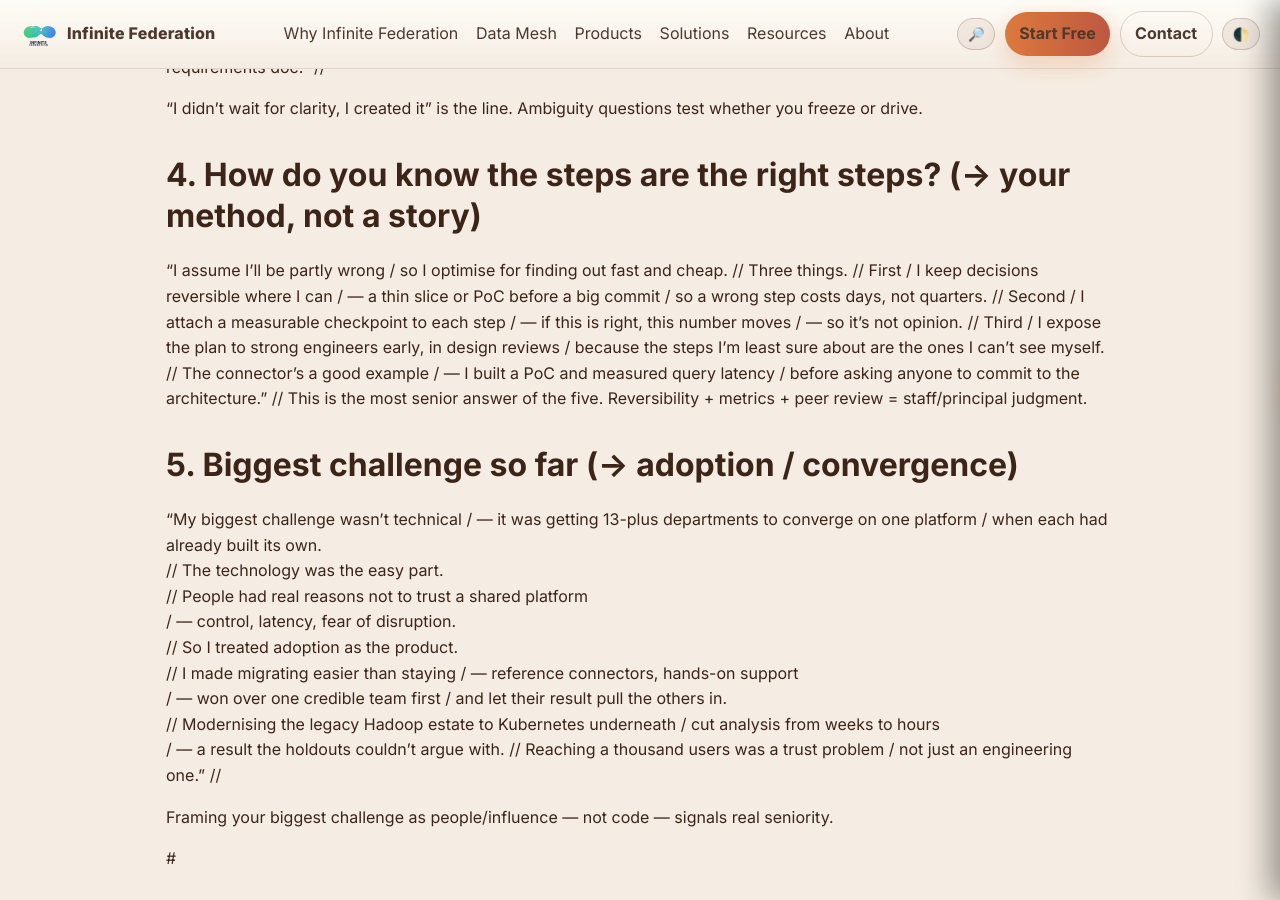
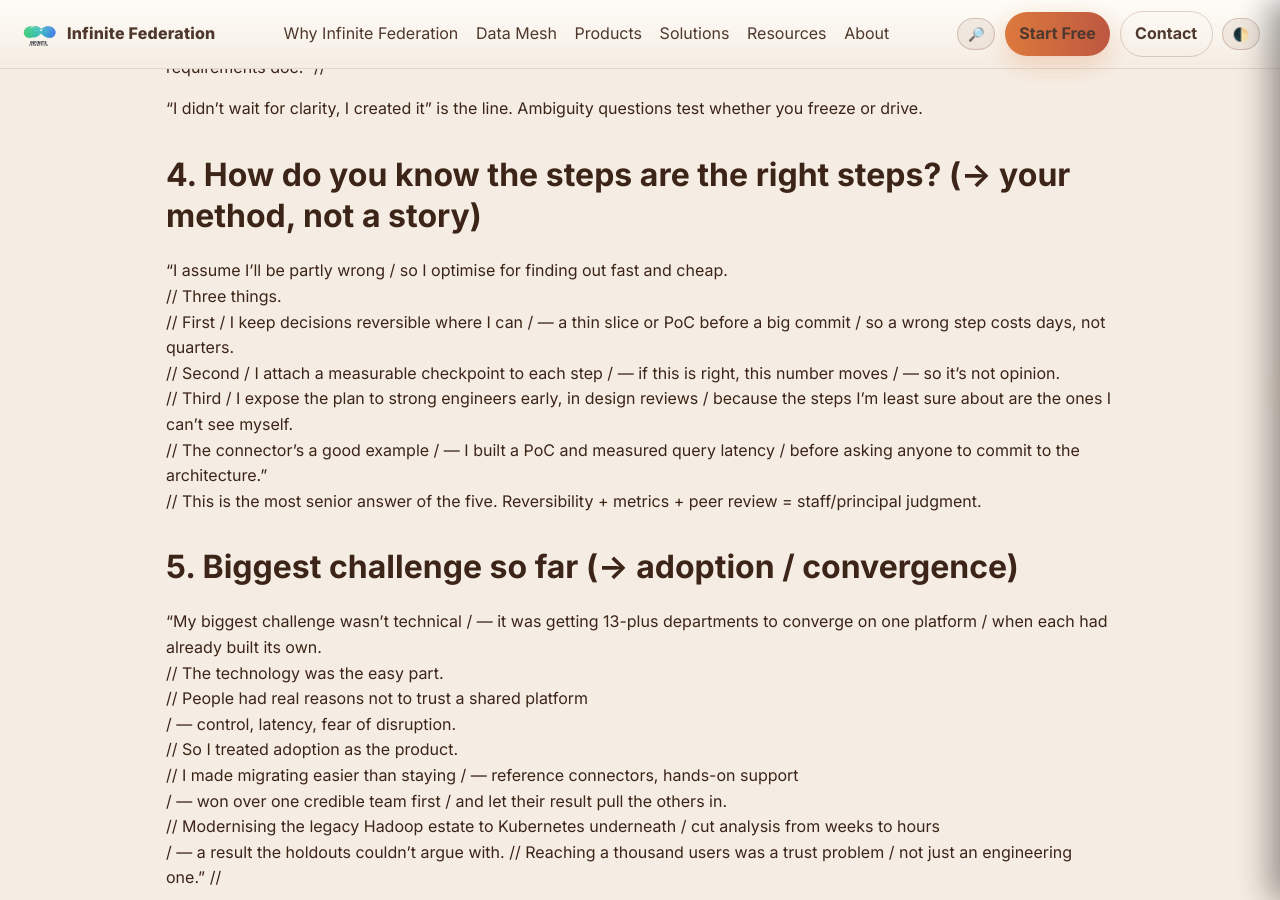
Before and after one commit to InfiniteFederation/InfiniteFederation.github.io, a Jekyll site: the page built from lab/salesforce/SFA-0001.md, in a window 1280 px wide and 900 px high, scrolled down 2892 px. Built offline with Jekyll 4.4.1, drawn with Linux system fonts in a browser that asks for light colours; our own code applies the rules of GitHub Pages for plain Markdown files.

Commit message:
Add HTML line breaks to improve text formatting
Reformatted text to include HTML line breaks for better readability.

```diff
--- a/lab/salesforce/SFA-0001.md
+++ b/lab/salesforce/SFA-0001.md
@@ -83,13 +83,13 @@ Shows your learning method and humility — exactly what they probe with "new to
 "I didn't wait for clarity, I created it" is the line. Ambiguity questions test whether you freeze or drive.
 
 # 4. How do you know the steps are the right steps? (→ your method, not a story)
-"I assume I'll be partly wrong / so I optimise for finding out fast and cheap.
-// Three things.
-// First / I keep decisions reversible where I can / — a thin slice or PoC before a big commit / so a wrong step costs days, not quarters.
-// Second / I attach a measurable checkpoint to each step / — if this is right, this number moves / — so it's not opinion.
-// Third / I expose the plan to strong engineers early, in design reviews / because the steps I'm least sure about are the ones I can't see myself.
-// The connector's a good example / — I built a PoC and measured query latency / before asking anyone to commit to the architecture."
-// This is the most senior answer of the five. Reversibility + metrics + peer review = staff/principal judgment.
+"I assume I'll be partly wrong / so I optimise for finding out fast and cheap. <br>
+// Three things. <br>
+// First / I keep decisions reversible where I can / — a thin slice or PoC before a big commit / so a wrong step costs days, not quarters. <br>
+// Second / I attach a measurable checkpoint to each step / — if this is right, this number moves / — so it's not opinion. <br>
+// Third / I expose the plan to strong engineers early, in design reviews / because the steps I'm least sure about are the ones I can't see myself. <br>
+// The connector's a good example / — I built a PoC and measured query latency / before asking anyone to commit to the architecture." <br>
+// This is the most senior answer of the five. Reversibility + metrics + peer review = staff/principal judgment.<br>
 
 # 5. Biggest challenge so far (→ adoption / convergence)
 "My biggest challenge wasn't technical / — it was getting 13-plus departments to converge on one platform / when each had already built its own. <br>
```
